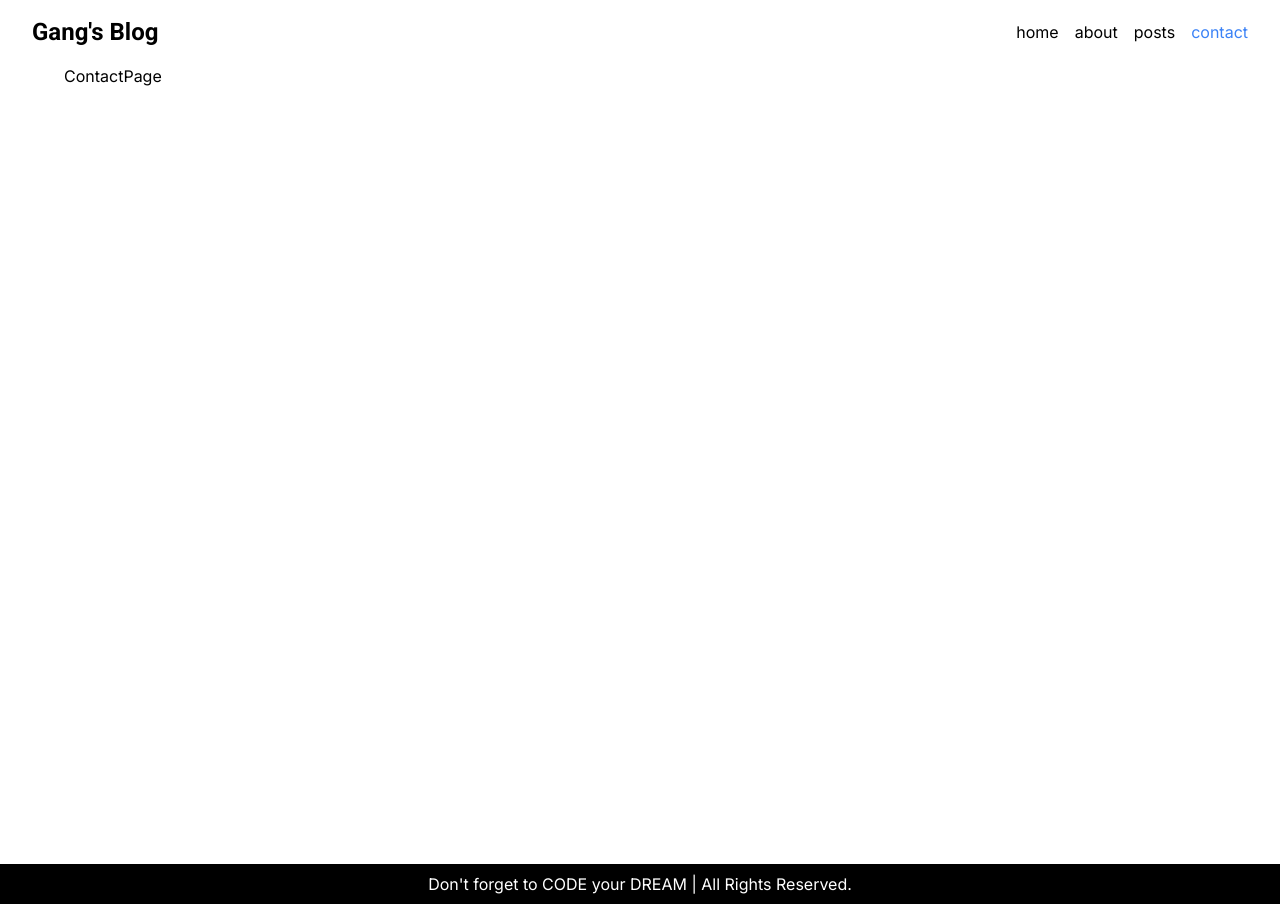
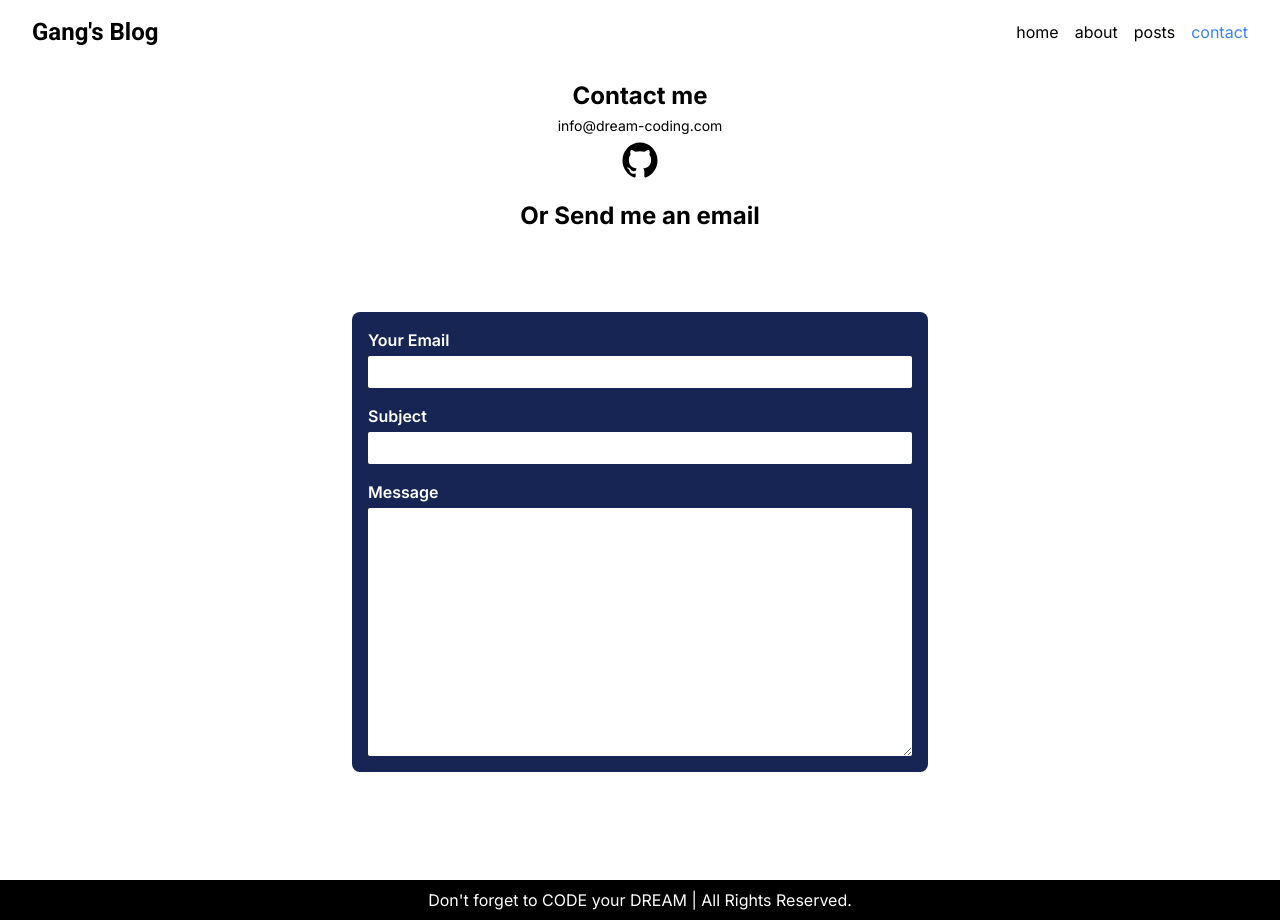
Before and after one commit to GangHub1970/blog, a Next.js app: page /contact in a window 1280 px wide. Built offline with nearby package versions, Linux system fonts and the light colour scheme.

Commit message:
Contact page UI

```diff
--- a/src/app/contact/page.tsx
+++ b/src/app/contact/page.tsx
@@ -1,5 +1,12 @@
 import React from "react";
+import ContactInfo from "@/components/ContactInfo";
+import EmailForm from "@/components/EmailForm";
 
 export default function ContactPage() {
-  return <>ContactPage</>;
+  return (
+    <>
+      <ContactInfo />
+      <EmailForm />
+    </>
+  );
 }
--- /dev/null
+++ b/src/components/ContactInfo.tsx
@@ -0,0 +1,20 @@
+import React from "react";
+import { IoLogoGithub } from "react-icons/io";
+
+export default function ContactInfo() {
+  return (
+    <article className="flex flex-col items-center gap-1 m-4">
+      <h2 className="text-2xl font-bold">Contact me</h2>
+      <h5 className="text-sm">info@dream-coding.com</h5>
+      <a
+        href="https://github.com/GangHub1970"
+        target="_blank"
+        rel="noopener noreferrer"
+        className="hover:text-blue-500 duration-100"
+      >
+        <IoLogoGithub size={40} />
+      </a>
+      <p className="mt-4 text-2xl font-bold">Or Send me an email</p>
+    </article>
+  );
+}
--- /dev/null
+++ b/src/components/EmailForm.tsx
@@ -0,0 +1,63 @@
+"use client";
+
+import React, { ChangeEvent, useState } from "react";
+
+export default function EmailForm() {
+  const [formData, setFormData] = useState({
+    email: "",
+    subject: "",
+    message: "",
+  });
+
+  const handleFromChange = (
+    event: ChangeEvent<HTMLInputElement | HTMLTextAreaElement>
+  ) => {
+    const { value, id } = event.target;
+    setFormData((prev) => ({ ...prev, [id]: value }));
+  };
+  return (
+    <article className="p-4 mx-auto my-20 max-w-[36rem] w-full bg-blue-950 rounded-lg">
+      <form className="flex flex-col gap-4">
+        <div className="flex flex-col gap-1">
+          <label htmlFor="email" className="font-semibold text-white">
+            Your Email
+          </label>
+          <input
+            type="email"
+            id="email"
+            name="email"
+            className="p-1 outline-none rounded-sm"
+            value={formData.email}
+            onChange={handleFromChange}
+          />
+        </div>
+        <div className="flex flex-col gap-1">
+          <label htmlFor="subject" className="font-semibold text-white">
+            Subject
+          </label>
+          <input
+            type="subject"
+            id="subject"
+            name="subject"
+            className="p-1 outline-none rounded-sm"
+            value={formData.subject}
+            onChange={handleFromChange}
+          />
+        </div>
+        <div className="flex flex-col gap-1">
+          <label htmlFor="message" className="font-semibold text-white">
+            Message
+          </label>
+          <textarea
+            rows={10}
+            name="message"
+            id="message"
+            className="p-1 outline-none rounded-sm"
+            value={formData.message}
+            onChange={handleFromChange}
+          />
+        </div>
+      </form>
+    </article>
+  );
+}
--- a/tailwind.config.ts
+++ b/tailwind.config.ts
@@ -14,21 +14,6 @@ const config: Config = {
           "conic-gradient(from 180deg at 50% 50%, var(--tw-gradient-stops))",
       },
     },
-    keyframes: {
-      next: {
-        "0%, 100%": {
-          transform: "translateX(-55%)",
-          // "animation-timing-function": "cubic-bezier(0.8,0,1,1)",
-        },
-        "50%": {
-          transform: "none",
-          // "animation-timing-function": "cubic-bezier(0,0,0.2,1)",
-        },
-      },
-    },
-    animation: {
-      next: "next .5s ease-in-out",
-    },
   },
   plugins: [require("@tailwindcss/typography")],
 };
```
